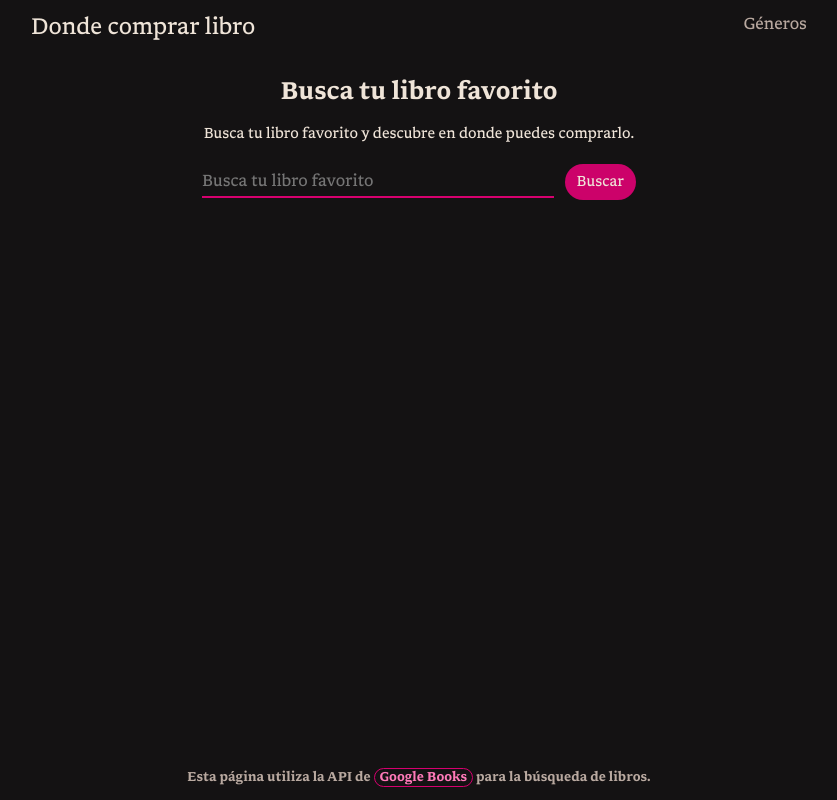
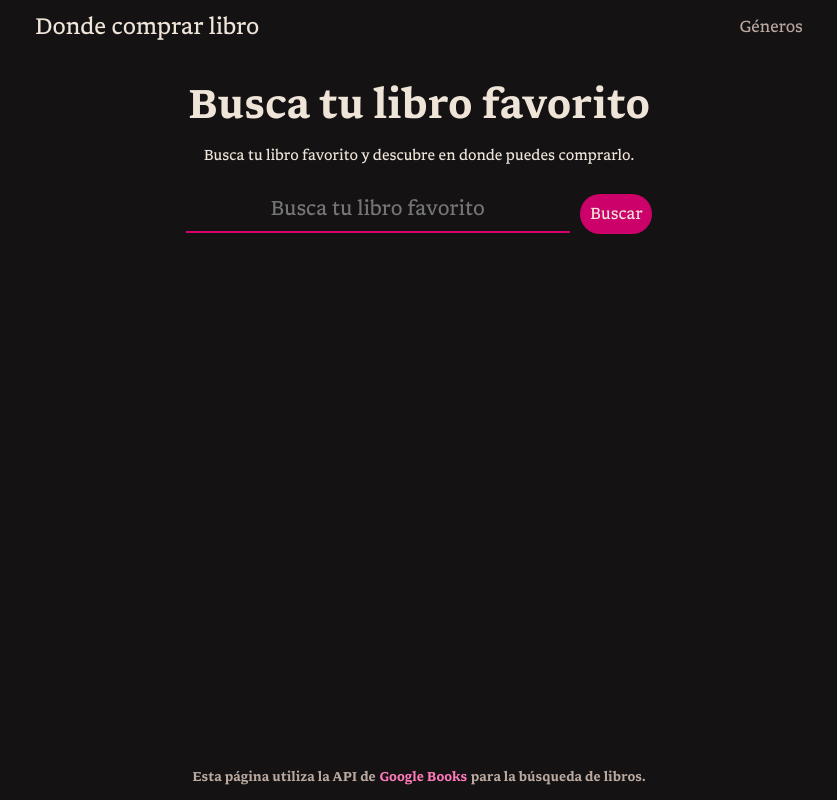
Before and after one commit to AGNajera/donde-comprar-libro, a React (Vite) app: page / in a window 1280 px wide. Shown: the whole page, without its empty margins (221-1058 px from the left). Built offline with nearby package versions, Linux system fonts and the light colour scheme.

Commit message:
Componente SearchBooks. Estilos hero, header y footer. Nuevo componente para hacer más facil editar y añadir props en un futuro. Cambios de estilos para que sea más semántico, tamaño de letras y etiquetas. En el footer ya manda al link de la API de Google Books.

```diff
--- a/src/components/Footer.css
+++ b/src/components/Footer.css
@@ -11,3 +11,7 @@ footer {
 .footer-text {
   font-family: var(--font-bold);
 }
+
+.link > span {
+  border: 0;
+}
--- a/src/components/Footer.tsx
+++ b/src/components/Footer.tsx
@@ -4,8 +4,14 @@ export function Footer() {
   return (
     <footer>
       <small className="footer-text">
-        Esta página utiliza la API de <span>Google Books</span> para la búsqueda
-        de libros.
+        Esta página utiliza la API de
+        <a
+          className="link"
+          href="https://developers.google.com/books?hl=es-419"
+        >
+          <span>Google Books</span>
+        </a>
+        para la búsqueda de libros.
       </small>
     </footer>
   );
--- a/src/components/Header.css
+++ b/src/components/Header.css
@@ -2,7 +2,7 @@ header {
   display: flex;
   justify-content: space-around;
   align-items: center;
-  padding: 0.5rem;
+  padding: 1rem;
   width: 100%;
 }
 
--- a/src/components/Header.tsx
+++ b/src/components/Header.tsx
@@ -3,11 +3,11 @@ import "./Header.css";
 export function Header() {
   return (
     <header>
-      <h1 className="logo">
+      <nav className="logo">
         <a className="title" href="/">
           Donde comprar libro
         </a>
-      </h1>
+      </nav>
       <nav className="genres">
         <a className="link" href="/">
           Géneros
--- a/src/components/Hero.css
+++ b/src/components/Hero.css
@@ -6,9 +6,10 @@
   width: 100%;
 }
 
-.hero h2 {
+.hero h1 {
   margin-top: 2rem;
   text-align: center;
+  font-size: 2.5rem;
 }
 
 .hero p {
@@ -25,21 +26,23 @@
 .search-input {
   background: transparent;
   width: 100%;
-  max-width: 22rem;
+  max-width: 24rem;
   border: 0;
-  min-height: 2rem;
+  min-height: 2.85rem;
   color: var(--text-muted);
   padding: 0.2rem 0;
   border-bottom: 2px solid var(--primary);
   font: inherit;
-  font-size: 1rem;
+  font-size: 1.25rem;
+  text-align: center;
 }
 
 .search-button {
-  height: 2.25rem;
-  width: 4.45rem;
+  margin-top: .5rem;
+  height: 2.5rem;
+  width: 4.5rem;
   font: inherit;
-  font-size: 0.9rem;
+  font-size: 1rem;
   flex-shrink: 0;
 
   &:active {
--- a/src/components/Hero.tsx
+++ b/src/components/Hero.tsx
@@ -1,20 +1,12 @@
 import "./Hero.css";
+import { SearchBooks } from "./SearchBooks.tsx";
 
 export function Hero() {
   return (
     <section className="hero">
-      <h2>Busca tu libro favorito</h2>
+      <h1>Busca tu libro favorito</h1>
       <p>Busca tu libro favorito y descubre en donde puedes comprarlo.</p>
-      <form className="search-form" name="search-form" method="get">
-        <input
-          type="text"
-          placeholder="Busca tu libro favorito"
-          className="search-input"
-        />
-        <button type="submit" className="search-button">
-          Buscar
-        </button>
-      </form>
+      <SearchBooks />
     </section>
   );
 }
--- /dev/null
+++ b/src/components/SearchBooks.tsx
@@ -0,0 +1,14 @@
+export function SearchBooks() {
+  return (
+    <form className="search-form" name="search-form" method="get">
+      <input
+        type="text"
+        placeholder="Busca tu libro favorito"
+        className="search-input"
+      />
+      <button type="submit" className="search-button">
+        Buscar
+      </button>
+    </form>
+  );
+}
--- a/src/index.css
+++ b/src/index.css
@@ -103,7 +103,7 @@ button {
 span {
   color: var(--primary-text);
   border: 1px solid var(--primary);
-  padding: 0.1rem 0.3rem;
+  padding: 0.115rem 0.225rem;
   border-radius: 10px;
 }
 
```
